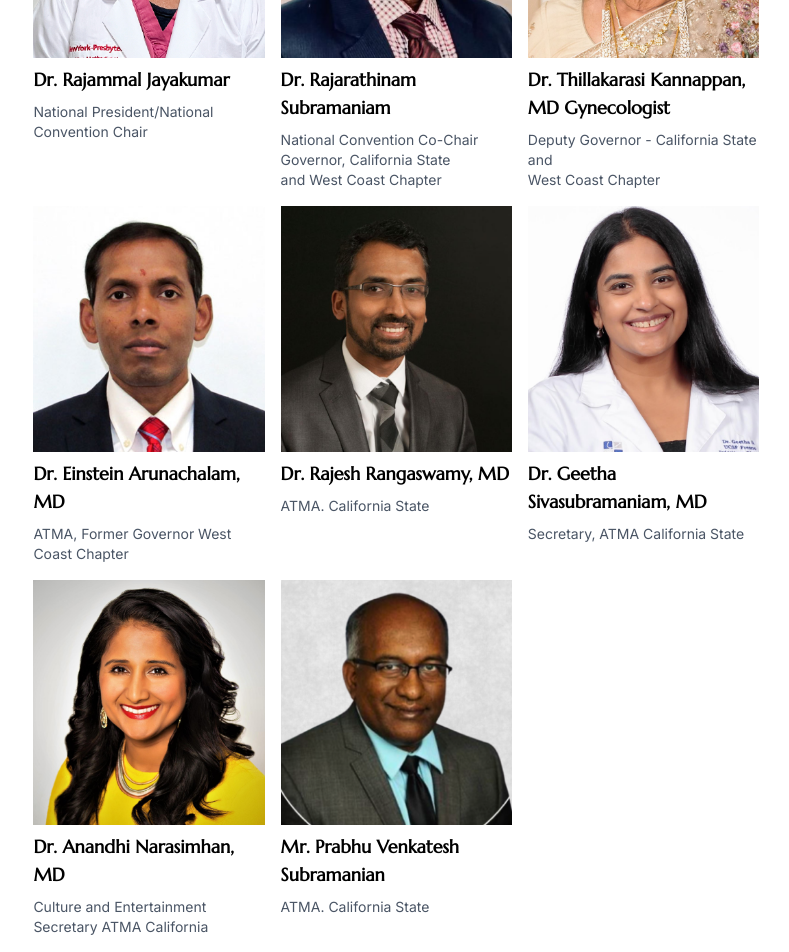
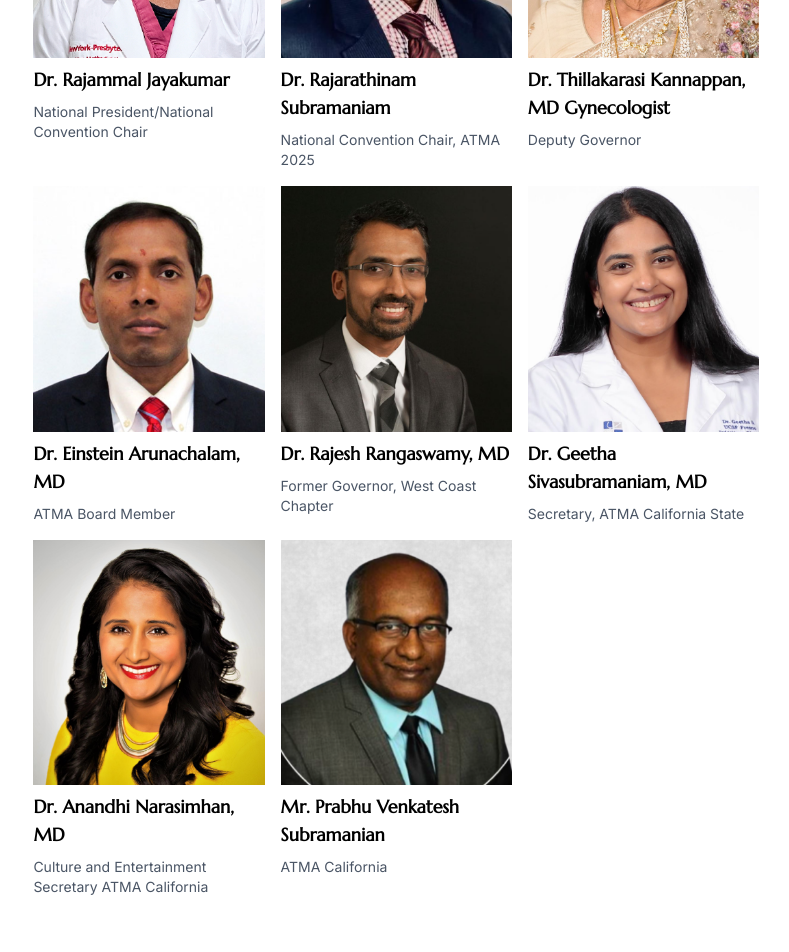
Before and after one commit to employeebhavya/atma-national-convention, a Next.js app: page / in a window 1280 px wide. Shown: the part 6400-7352 px from the top of the page, without its empty margins (491-1280 px from the left). Built offline with nearby package versions, Linux system fonts and the light colour scheme; no server answers.

Commit message:
updated designations

```diff
--- a/src/components/Team.jsx
+++ b/src/components/Team.jsx
@@ -41,9 +41,7 @@ function Team() {
                 Dr. Rajarathinam Subramaniam
               </h3>
               <p className="text-sm text-gray-600">
-                National Convention Co-Chair Governor, California State
-                <br />
-                and West Coast Chapter
+                National Convention Chair, ATMA 2025
               </p>
             </div>
             <div className="flex flex-col gap-2">
@@ -60,10 +58,7 @@ function Team() {
                 Dr. Thillakarasi Kannappan,
                 <br /> MD Gynecologist
               </h3>
-              <p className="text-sm text-gray-600">
-                Deputy Governor - California State and <br />
-                West Coast Chapter
-              </p>
+              <p className="text-sm text-gray-600">Deputy Governor</p>
             </div>
             <div className="flex flex-col gap-2">
               <Image
@@ -78,9 +73,7 @@ function Team() {
               <h3 className="text-lg font-semibold">
                 Dr. Einstein Arunachalam, MD
               </h3>
-              <p className="text-sm text-gray-600">
-                ATMA, Former Governor West Coast Chapter
-              </p>
+              <p className="text-sm text-gray-600">ATMA Board Member</p>
             </div>
             <div className="flex flex-col gap-2">
               <Image
@@ -95,7 +88,9 @@ function Team() {
               <h3 className="text-lg font-semibold">
                 Dr. Rajesh Rangaswamy, MD
               </h3>
-              <p className="text-sm text-gray-600">ATMA. California State</p>
+              <p className="text-sm text-gray-600">
+                Former Governor, West Coast Chapter
+              </p>
             </div>
             <div className="flex flex-col gap-2">
               <Image
@@ -144,7 +139,7 @@ function Team() {
               <h3 className="text-lg font-semibold">
                 Mr. Prabhu Venkatesh Subramanian
               </h3>
-              <p className="text-sm text-gray-600">ATMA. California State</p>
+              <p className="text-sm text-gray-600">ATMA California</p>
             </div>
           </div>
         </div>
```
